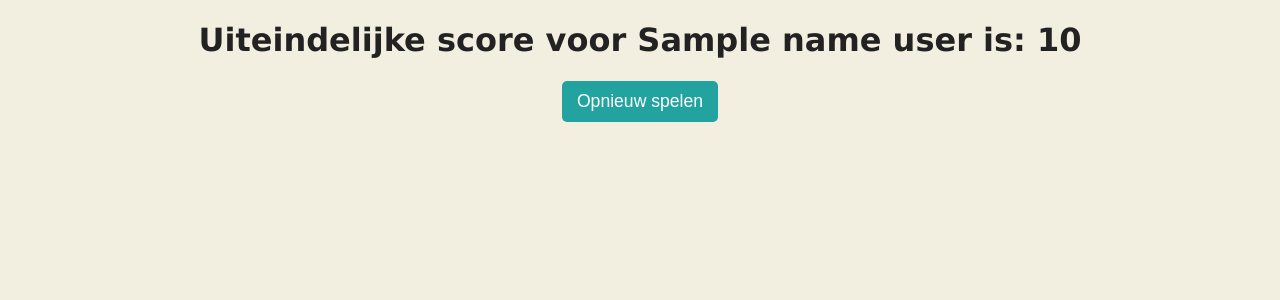
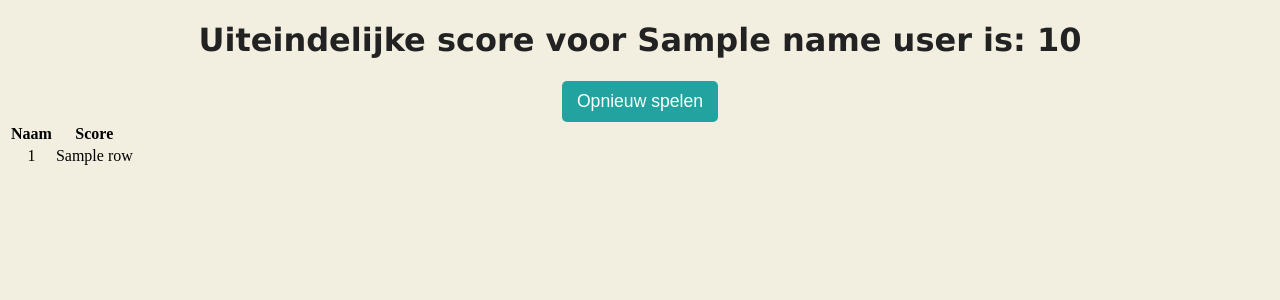
Before and after one commit to MelvinQM/FYS, a Flask app: template webserver/templates/gameover.html in a window 1280 px wide. Shown: the top 300 px of the page. Run offline with Flask 2, Linux system fonts and the light colour scheme; the template is opened without the code that fills it: most values are stand-ins (such as "Sample title", 1, 10 or a date in 2020).

Commit message:
webserver.py | SQL statements toegevoegd
SQL statements voor het inserten van de gegevens van een gebruiker en het ophalen van de scores op de gamover pagina.

```diff
--- a/webserver/templates/gameover.html
+++ b/webserver/templates/gameover.html
@@ -12,5 +12,19 @@
   <button class="button">Opnieuw spelen</button>
 </a>
 
+<table class="table">
+
+            <tr>
+                <th>Naam</th>
+                <th>Score</th>
+            </tr>
+             {% for row in test %}
+                    <tr>
+                        <td>{{row[0]}}</td>
+                        <td>{{row[1]}}</td>
+                    </tr>
+             {% endfor %}
+        </table>
+
 </body>
 </html>
--- a/webserver/webserver.py
+++ b/webserver/webserver.py
@@ -60,7 +60,9 @@ def startgame():
     name_user = request.form['name']
     if ldrThread.is_alive() == False:
         ldrThread.start()
-    countdownThread.start()
+    if countdownThread.is_alive() == False:
+        countdownThread.start()
+
     return render_template("game.html", name_user=name_user)
 
 @app.route("/gameover")
@@ -70,15 +72,14 @@ def gameover():
 
 
     scoreInsert = conn.cursor()
-    scoreData = "INSERT INTO Score (name, score) VALUES (%s, %s)"
-    scoreInsert.execute(scoreData, [finalScore], [name_user])
-    scoreInsert.commit()
+    # scoreName = "INSERT INTO Score (name, data) VALUES (?, ?)"
+    scoreInsert.execute("INSERT INTO Score (name, score) VALUES (%s, %s)", (name_user, finalScore))
+    conn.commit()
 
     scoreRead = conn.cursor()
     scoreRead.execute("select name, score from Score ORDER BY score DESC LIMIT 10")
     test = scoreRead.fetchall()  # data from database.
-
-    return render_template("gameover.html", test=test)
+    return render_template("gameover.html", test=test, name_user=name_user, score=finalScore)
 
 # De pins aanwijzen en instellen
 servoPin = 1
@@ -211,14 +212,19 @@ def ultrasonic():
         # and divide by 2, because there and back
         distance = (TimeElapsed * 34300) / 2
         # if statement that tells if distance is smaller than 100cm lights turn on
-        if distance <= 100:
-            wpi.digitalWrite(ultraLedStrip, wpi.HIGH)
-        # else statements that tells if distance is larger than 100 cm light turn off
-        else:
-            wpi.digitalWrite(ultraLedStrip, wpi.LOW)
+
+
+        # if distance <= 100:
+        #     wpi.digitalWrite(ultraLedStrip, wpi.HIGH)
+        # # else statements that tells if distance is larger than 100 cm light turn off
+        # else:
+        #     wpi.digitalWrite(ultraLedStrip, wpi.LOW)
 
         # print("Measured Distance = %.1f cm" % distance)
         time.sleep(1)
+
+        return distance
+
 
 def databaseInsert():
     with app.app_context():
```
